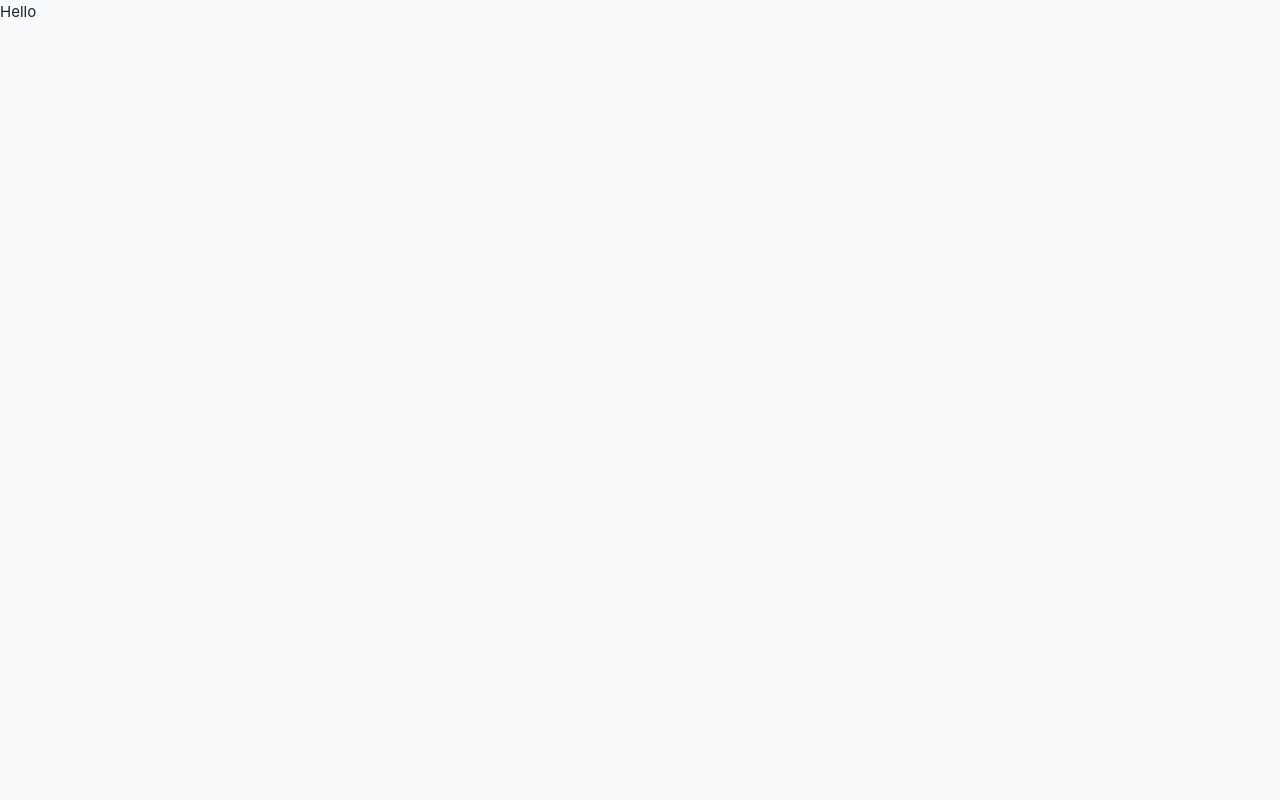
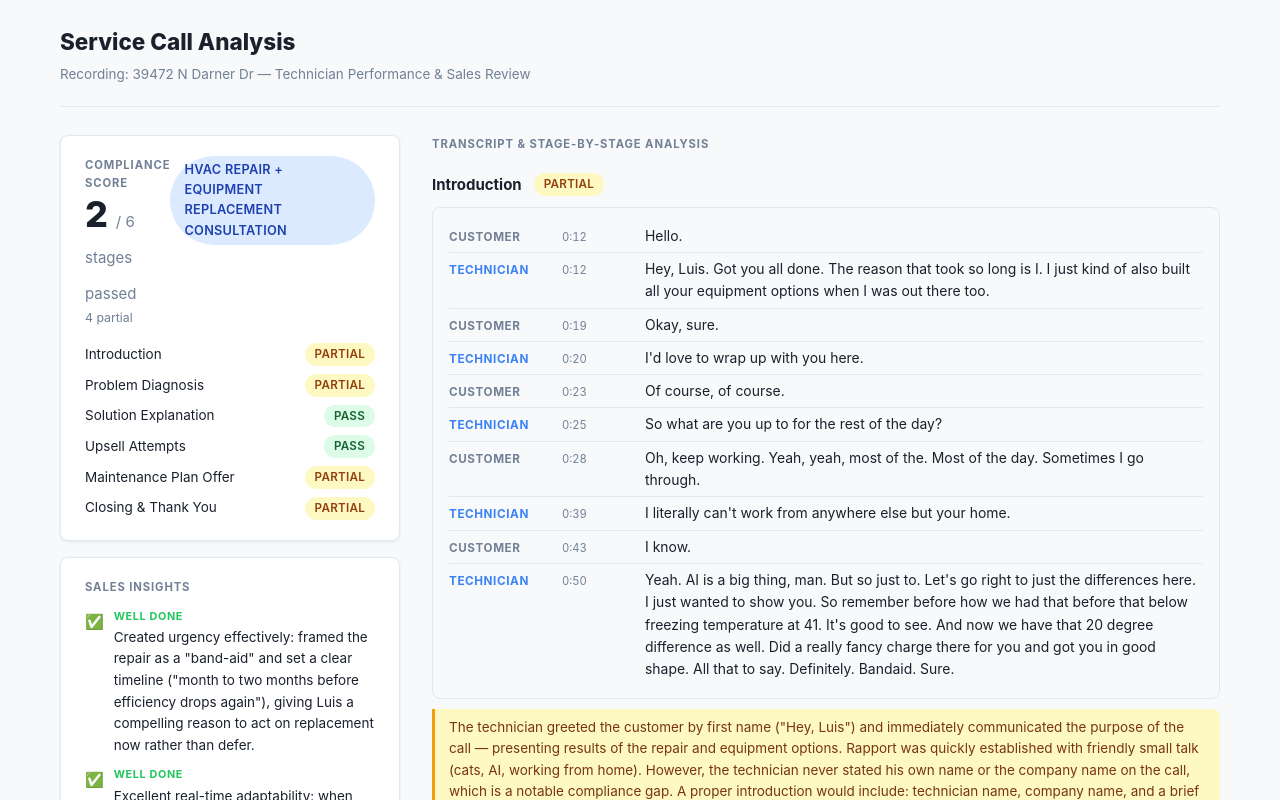
Before and after one commit to Candice0313/service-call-analysis, a React (Vite) app: page / in a window 1280 px wide. Shown: the top 800 px of the page. Built offline with nearby package versions, Linux system fonts and the light colour scheme.

Commit message:
feat: assemble full app layout

```diff
--- a/src/App.css
+++ b/src/App.css
@@ -0,0 +1,50 @@
+.app {
+  max-width: 1200px;
+  margin: 0 auto;
+  padding: 24px 20px 60px;
+}
+
+.app__header {
+  margin-bottom: 28px;
+  padding-bottom: 20px;
+  border-bottom: 1px solid var(--color-border);
+}
+
+.app__title {
+  font-size: 1.5rem;
+  font-weight: 800;
+  color: var(--color-text);
+}
+
+.app__subtitle {
+  color: var(--color-text-muted);
+  font-size: 0.9rem;
+  margin-top: 4px;
+}
+
+.app__body {
+  display: grid;
+  grid-template-columns: 340px 1fr;
+  gap: 32px;
+  align-items: start;
+}
+
+@media (max-width: 780px) {
+  .app__body {
+    grid-template-columns: 1fr;
+  }
+}
+
+.app__sidebar {
+  position: sticky;
+  top: 20px;
+}
+
+.app__transcript-header {
+  font-size: 0.75rem;
+  font-weight: 700;
+  text-transform: uppercase;
+  letter-spacing: 0.08em;
+  color: var(--color-text-muted);
+  margin-bottom: 20px;
+}
--- a/src/App.jsx
+++ b/src/App.jsx
@@ -1,3 +1,34 @@
+import ComplianceScore from './components/ComplianceScore.jsx'
+import SalesInsights from './components/SalesInsights.jsx'
+import CallStageSection from './components/CallStageSection.jsx'
+import { STAGE_ORDER } from './data/utils.js'
+import './App.css'
+
 export default function App() {
-  return <div>Hello</div>
+  return (
+    <div className="app">
+      <header className="app__header">
+        <h1 className="app__title">Service Call Analysis</h1>
+        <p className="app__subtitle">
+          Recording: 39472 N Darner Dr — Technician Performance &amp; Sales Review
+        </p>
+      </header>
+
+      <div className="app__body">
+        <aside className="app__sidebar">
+          <ComplianceScore />
+          <SalesInsights />
+        </aside>
+
+        <main>
+          <p className="app__transcript-header">
+            Transcript &amp; Stage-by-Stage Analysis
+          </p>
+          {STAGE_ORDER.map((key) => (
+            <CallStageSection key={key} stageKey={key} />
+          ))}
+        </main>
+      </div>
+    </div>
+  )
 }
```
